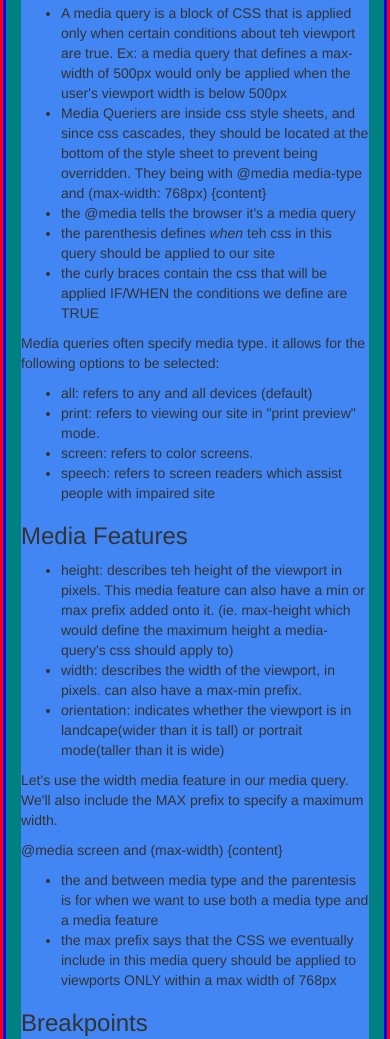
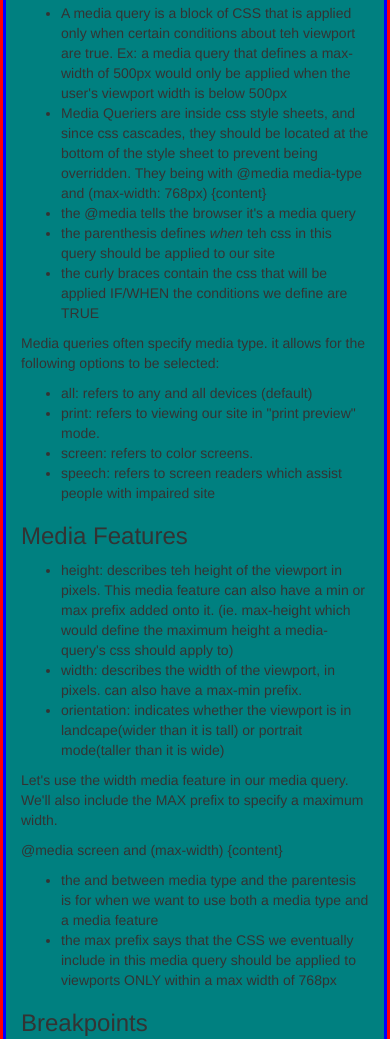
Before and after one commit to Stephanie-Spears/project-css-tests, a plain HTML site: page my-media-queries.html in a window 390 px wide. Shown: the part 425-1464 px from the top of the page. Drawn offline with Linux system fonts and the light colour scheme.

Commit message:
add media query content and styling

```diff
--- a/css/styles.css
+++ b/css/styles.css
@@ -32,7 +32,7 @@ div.header, div.footer {
 }
 
 div.content{
-  background-color: #4286f4
+  /*background-color: #4286f4*/
 }
 
 /*INDEX STYLING*/
@@ -104,8 +104,8 @@ div.my-cascade li a {
 
 /*MEDIA QUERIES PAGE*/
 
-div.media-content {
-  background-color: #4286f4
+div.column {
+  /*border: 3px solid purple;*/
 }
 
 @media screen and (min-width: 768px) {
--- a/my-media-queries.html
+++ b/my-media-queries.html
@@ -33,8 +33,6 @@
             <li>the parenthesis defines <em>when</em> teh css in this query should be applied to our site</li>
             <li>the curly braces contain the css that will be applied IF/WHEN the conditions we define are TRUE</li>
           </ul>
-        </div>
-        <div class="column">
           <p>Media queries often specify media type. it allows for the following options to be selected: </p>
           <ul>
             <li>all: refers to any and all devices (default)</li>
@@ -43,15 +41,13 @@
             <li>speech: refers to screen readers which assist people with impaired site</li>
           </ul>
         </div>
-        <div class="column">
+          <div class="column">
           <h3>Media Features</h3>
           <ul>
             <li>height: describes teh height of the viewport in pixels. This media feature can also have a min or max prefix added onto it. (ie. max-height which would define the maximum height a media-query's css should apply to)</li>
             <li>width: describes the width of the viewport, in pixels. can also have a max-min prefix.</li>
             <li>orientation: indicates whether the viewport is in landcape(wider than it is tall) or portrait mode(taller than it is wide)</li>
           </ul>
-        </div>
-        <div class="column">
           <p>Let's use the width media feature in our media query. We'll also include the MAX prefix to specify a maximum width.</p>
           <p>@media screen and (max-width) {content}</p>
           <ul>
@@ -70,8 +66,6 @@
             <li>if we don't want to worry about MULTIPLE media queries applying at ONCE, then we can apply both a min and a max value to a single query.</li>
             <li>@media screen and (max-width: 768px) and (min-width: 600px) { body {  background-color: black;  color: white;} }</li>
           </ul>
-        </div>
-        <div class="column">
           <p>WE CAN DEFINE ANY CSS IN MEDIA QUERIES</p>
           <ul>
             <li>Oftentimes sites will display multiple columns on large screens, then condense them into a single column on smaller screens.</li>
@@ -79,6 +73,7 @@
             <li>@media screen and (min-width: 768px) { .column  {width: 300px;  float: left;  padding: 20px;} }</li>
           </ul>
         </div>
+
 
 
       </div> <!--end content div-->
```
